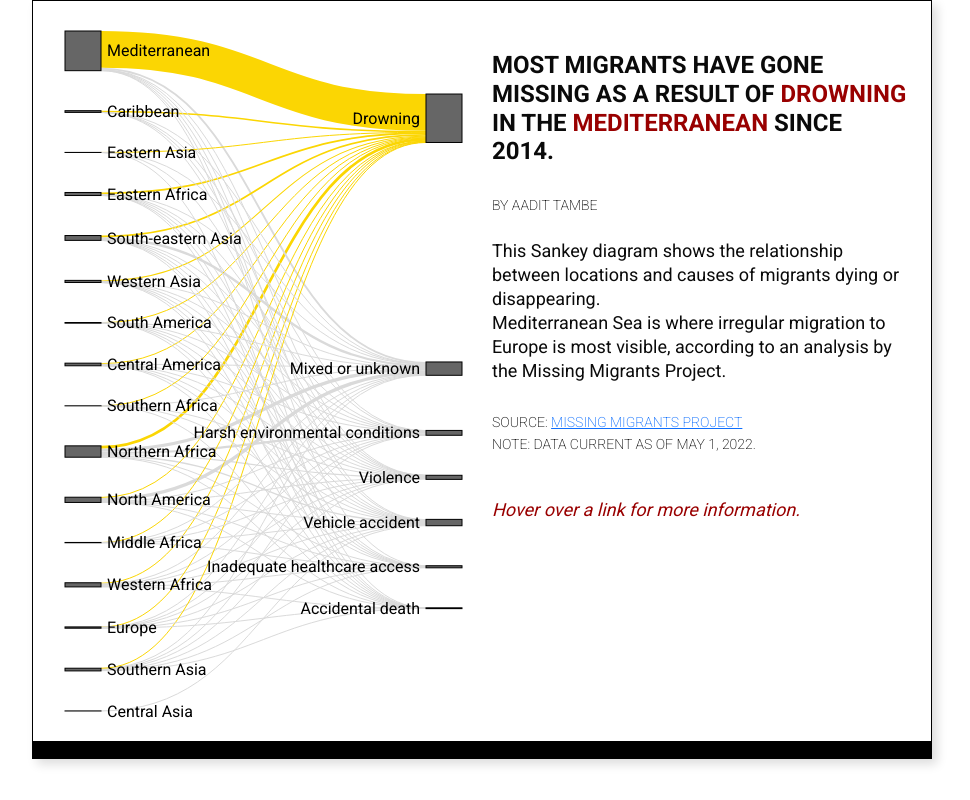
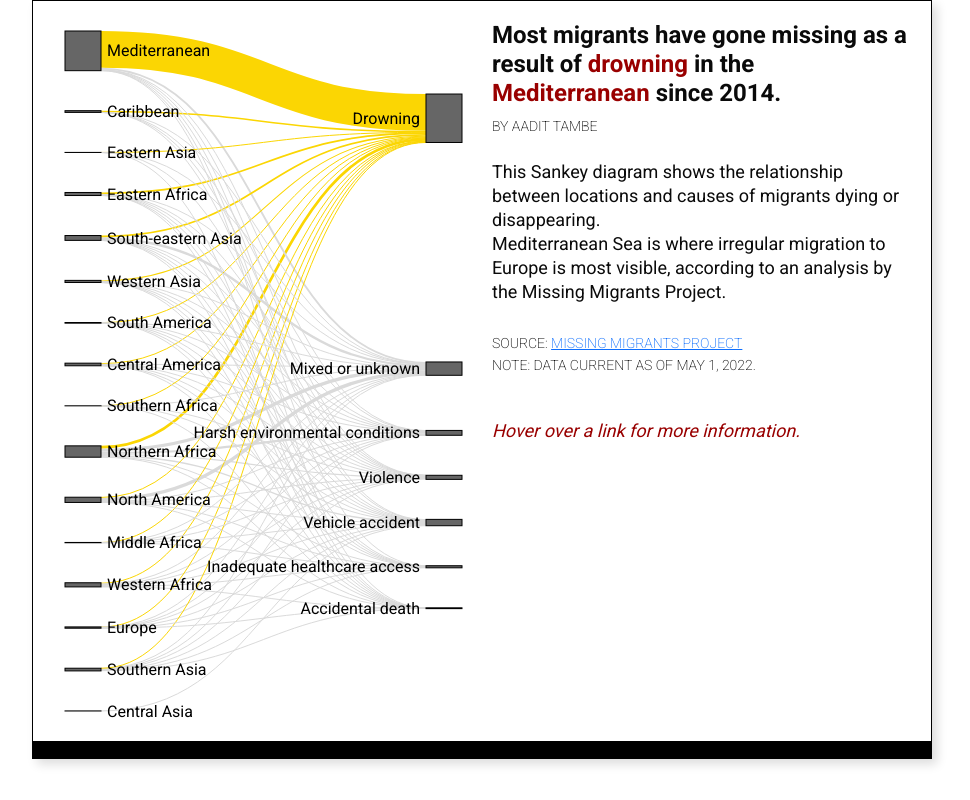
Before and after one commit to aadittambe/migrants, a plain HTML site: page viz/sankey.html in a window 1280 px wide. Shown: the whole page, without its empty margins (158-1128 px from the left). Drawn offline with nearby package versions, Linux system fonts and the light colour scheme.

Commit message:
chart hed

```diff
--- a/viz/sankey.html
+++ b/viz/sankey.html
@@ -6,7 +6,7 @@
 <link href="https://cdn.jsdelivr.net/npm/bootstrap@5.1.3/dist/css/bootstrap.min.css" rel="stylesheet"
     integrity="sha384-1BmE4kWBq78iYhFldvKuhfTAU6auU8tT94WrHftjDbrCEXSU1oBoqyl2QvZ6jIW3" crossorigin="anonymous">
 
-<title>Sankey!</title>
+<title>Migrants sankey</title>
 
 <style>
     body {
@@ -41,9 +41,8 @@
     h1 {
         font-size: 24px;
         font-weight: bold;
-        text-transform: uppercase;
-        padding-bottom: 20px;
-        padding-top: 30px;
+        /* text-transform: uppercase; */
+        padding-top: 50px;
     }
 
     h1 span {
@@ -92,6 +91,10 @@
             content: "";
             display: table;
             clear: both;
+        }
+
+        h1 {
+            padding-top: 0px;
         }
     }
 
```
Also changed, not shown: viz/routes.html (+1 -1 lines).
